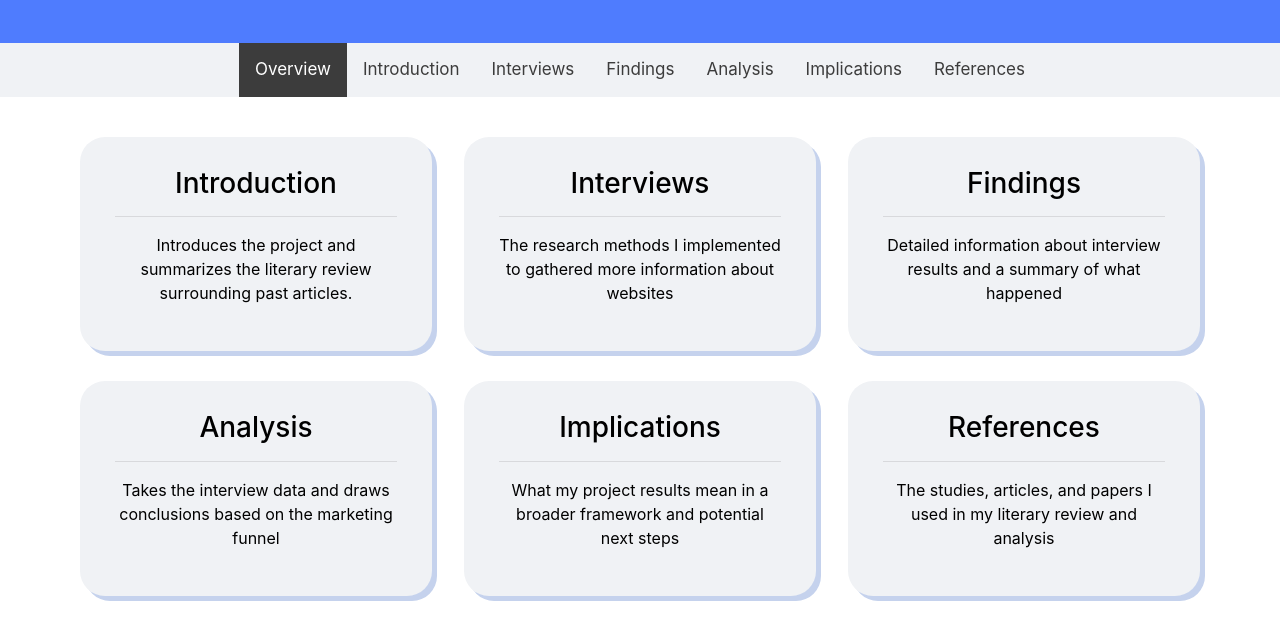
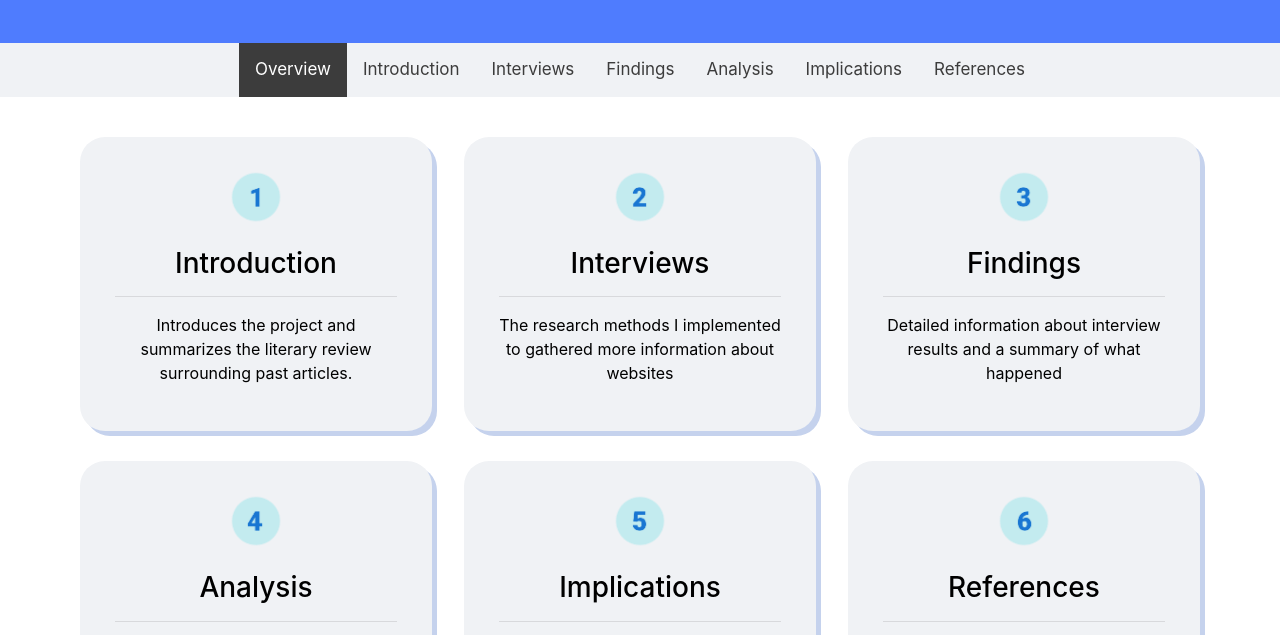
Before and after one commit to hannahjzhang/aar, a plain HTML site: page index.html in a window 1280 px wide. Shown: the part 163-798 px from the top of the page. Drawn offline with nearby package versions, Linux system fonts and the light colour scheme.

Commit message:
link box number icons

```diff
--- a/index.html
+++ b/index.html
@@ -39,36 +39,42 @@
       <div class="content-row">
         <!-- Introduction -->
         <a href="pages/intro.html">
+          <img src="images/numbers/1.png" alt="1">
           <h3>Introduction</h3>
           <hr>
           <p>Introduces the project and summarizes the literary review surrounding past articles.</p>
         </a>
         <!-- Analysis -->
         <a href="pages/analysis.html">
+          <img src="images/numbers/4.png" alt="4">
           <h3>Analysis</h3>
           <hr>
           <p>Takes the interview data and draws conclusions based on the marketing funnel</p>
         </a>
         <!-- Interviews -->
         <a href="pages/interview.html">
+          <img src="images/numbers/2.png" alt="2">
           <h3>Interviews</h3>
           <hr>
           <p>The research methods I implemented to gathered more information about websites</p>
         </a>
         <!-- Implications -->
         <a href="pages/implications.html">
+          <img src="images/numbers/5.png" alt="5">
           <h3>Implications</h3>
           <hr>
           <p>What my project results mean in a broader framework and potential next steps</p>
         </a>
         <!-- Findings -->
         <a href="pages/findings.html">
+          <img src="images/numbers/3.png" alt="3">
           <h3>Findings</h3>
           <hr>
           <p>Detailed information about interview results and a summary of what happened</p>
         </a>
         <!-- References -->
         <a href="pages/references.html">
+          <img src="images/numbers/6.png" alt="6">
           <h3>References</h3>
           <hr>
           <p>The studies, articles, and papers I used in my literary review and analysis</p>
--- a/style.css
+++ b/style.css
@@ -126,3 +126,12 @@ h1 {
 .content-row a:link {
   text-decoration: none;
 }
+.content-row img {
+  width: 60px;
+  height: 60px;
+  border-radius: 50%;
+  display: block;
+  margin-left: auto;
+  margin-right: auto;
+  margin-bottom: 20px;
+}
```
Also changed, not shown: images/numbers/1.png (added), images/numbers/2.png (added), images/numbers/3.png (added), images/numbers/4.png (added), images/numbers/5.png (added), images/numbers/6.png (added).
